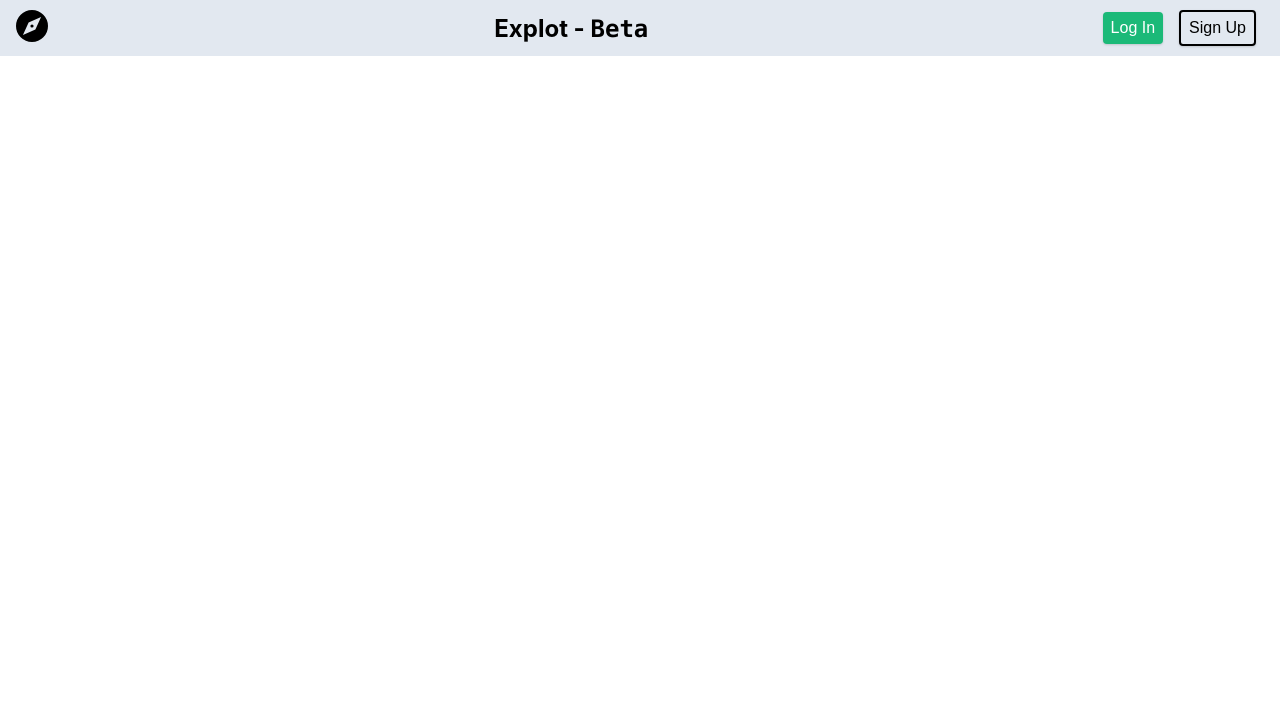
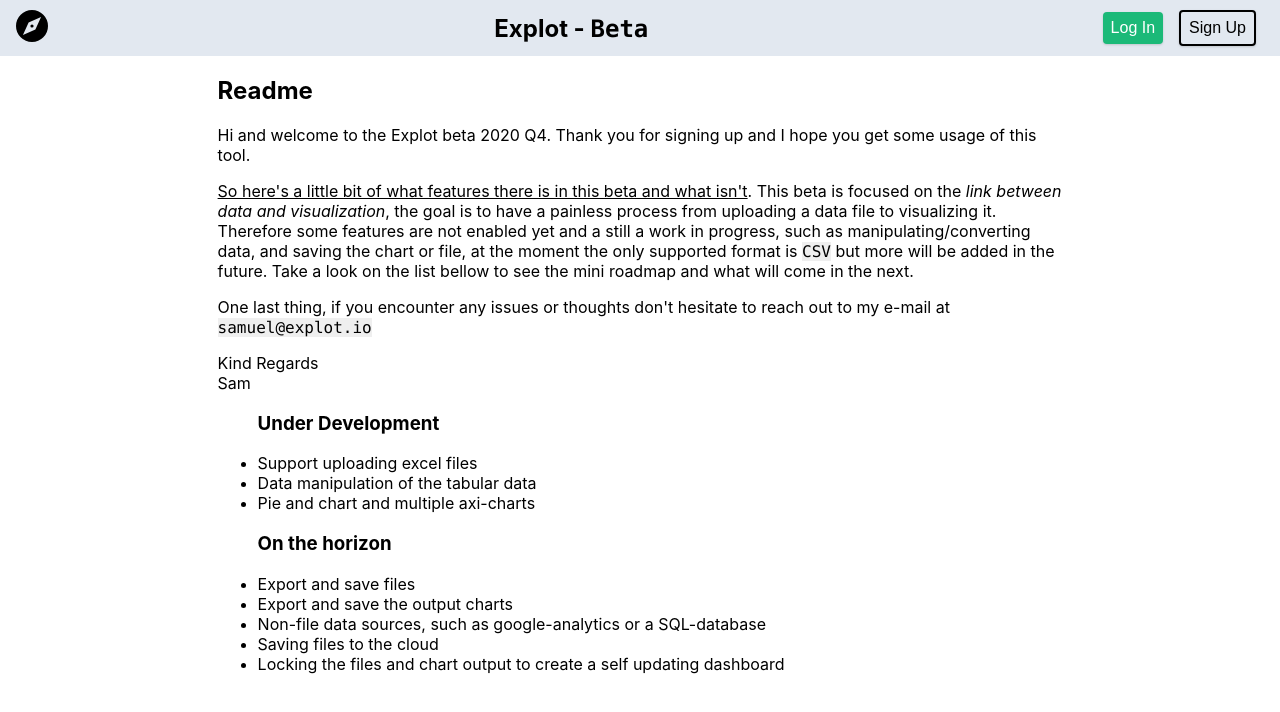
Before and after one commit to SammyGP/explot-app, a React (Create React App) app: page /readme in a window 1280 px wide. Shown: the top 712 px of the page. Built offline with nearby package versions, Linux system fonts and the light colour scheme; no server answers.

Commit message:
added readme/welcome screen

```diff
--- a/src/App.tsx
+++ b/src/App.tsx
@@ -19,6 +19,7 @@
 import AuthContext from './context/authContext'
 import Login from './components/user/login'
 import Workspace from './workspace'
+import Readme from './readme'
 
 const PrivateRoute: FunctionComponent<any> = ({
   children,
@@ -76,9 +77,7 @@
   const [activeUser, setUser] = useState<any>(null)
 
   firebase.auth.onAuthStateChanged((user) => {
-    console.log('status change', user)
     if (user && !activeUser) {
-      console.log('setting user')
       setUser(user)
     }
     if (!user) {
@@ -91,8 +90,8 @@
         <Nav />
         <Switch>
           <Route exact path='/signup' component={Signup} />
-
           <Route exact path='/login' component={Login} />
+          <Route exact path='/readme' component={Readme} />
           <Route exact path='/'>
             {activeUser ? (
               <Workspace user={activeUser} />
--- a/src/components/cell/chart-view/chartChooseChartView.tsx
+++ b/src/components/cell/chart-view/chartChooseChartView.tsx
@@ -79,6 +79,7 @@
       <ChartIconContainerStyle className='grid grid-cols-4 gap-4 mt-4'>
         {allCharts.map((chart) => (
           <div
+            key={`chart-type:${chart.type}`}
             className='mx-auto cursor-pointer'
             onClick={() => {
               setChartType(chart.type)
@@ -90,6 +91,7 @@
         ))}
         {futureCharts.map((chart) => (
           <div
+            key={`chart-type:${chart.type}`}
             className='mx-auto cursor-not-allowed opacity-50'
             style={{ opacity: 0.5, cursor: 'not-allowed' }}
           >
--- a/src/components/cell/chart-view/chartSetOptionsView.tsx
+++ b/src/components/cell/chart-view/chartSetOptionsView.tsx
@@ -4,6 +4,7 @@
 import { prepareOptions } from '../../../utils/transformer'
 import { Options } from '../../../types/types'
 import { DataFrame } from 'data-forge'
+import styled from 'styled-components'
 
 type ChartOptionsProps = {
   columns: any
@@ -11,6 +12,61 @@
   setView: any
   dataframe: DataFrame
 }
+
+const ChartOptions = styled.div``
+
+const XAxis = styled.div`
+  display: flex;
+  padding: 0.5rem;
+  label {
+    margin: 0 0.5rem 0 0.5rem;
+  }
+  select {
+    display: block;
+  }
+`
+const YAxis = styled.div`
+  padding: 0.5rem;
+  div {
+    display: flex;
+  }
+  label {
+    margin: 0 0.5rem 0 0.5rem;
+  }
+  select {
+    display: block;
+  }
+  ul {
+    list-style-type: none;
+    margin: 0;
+    padding: 0;
+    display: grid;
+    grid-template-columns: auto auto auto auto;
+  }
+`
+const Submit = styled.div`
+  width: 80%;
+  margin: auto;
+  padding: 0.5rem;
+  text-align: center;
+  button {
+    display: flex;
+    cursor: pointer;
+    appearance: none;
+    margin: auto;
+    border: none;
+    background-color: inherit;
+    outline: none;
+    &:hover {
+      transform: scale(1.05);
+    }
+    span {
+      height: 100%;
+      margin: auto;
+      margin-left: 0.5rem;
+    }
+  }
+`
 
 const ChartSetOptionsView: FunctionComponent<ChartOptionsProps> = ({
   columns,
@@ -39,7 +95,7 @@
   }
 
   return (
-    <div className='h-full w-full'>
+    <div className='h-full w-full' style={{ overflowY: 'auto' }}>
       {/*<nav> NO nav for now
         <ul className="flex">
           <li onClick={() => setTab(0)}>Dimension</li>
@@ -82,7 +138,7 @@
         {/**
          * X Axis
          */}
-        <div className='flex p-4'>
+        <XAxis>
           <XAxis32 />
           <label className='mx-2'>Set X axis</label>
           <select
@@ -94,11 +150,11 @@
               <option value={col}>{col}</option>
             ))}
           </select>
-        </div>
+        </XAxis>
         {/**
          * Y Axis
          */}
-        <div className='p-4'>
+        <YAxis className='p-4'>
           <div className='flex'>
             <YAxis32 />
             <label className='mx-2'>Set Y axis</label>
@@ -194,15 +250,15 @@
               <label>none</label>
             </li>
           </ul>
-        </div>
-        <div className='w-full text-center'>
+        </YAxis>
+        <Submit>
           <button
             className='shadow-custom mx-auto w-8 h-8 text-center shadow focus:outline-none'
             type='submit'
           >
-            <PlayOutline32 />
+            <PlayOutline32 /> <span>Continue</span>
           </button>
-        </div>
+        </Submit>
       </form>
     </div>
   )
--- a/src/components/cell/data-view/dataAddFileView.tsx
+++ b/src/components/cell/data-view/dataAddFileView.tsx
@@ -116,8 +116,16 @@
               onClick={() => {
                 // do the file parsing here
                 if (file) {
+                  console.log('reading file')
                   readAndUploadFile(file)
-                    .then((res) => setDataframe(res))
+                    .then((res) => {
+                      console.log('setting the dataframe')
+                      //@ts-ignore
+                      setDataframe((prev) => {
+                        console.log('setting it from the inside')
+                        return res
+                      })
+                    })
                     .catch((e) => throwError(e))
                 }
               }}
--- a/src/components/cell/data-view/dataTableView.tsx
+++ b/src/components/cell/data-view/dataTableView.tsx
@@ -1,4 +1,4 @@
-import React, { FunctionComponent, useState } from 'react'
+import React, { FunctionComponent, useEffect, useState } from 'react'
 import * as df from 'data-forge'
 import DataTable from 'react-data-table-component'
 import styled from 'styled-components'
@@ -13,11 +13,30 @@
   cursor: not-allowed;
 `
 
-const DataTableView: FunctionComponent<any> = ({ dataset }) => {
+const Table = styled(DataTable)`
+  .rdt_TableCol {
+    font-size: 1rem;
+  }
+  .rdt_TableCell {
+    font-family: source-code-pro, Menlo, Monaco, Consolas, 'Courier New',
+      monospace;
+  }
+`
+
+const DataTableView: FunctionComponent<{ dataframe: df.DataFrame }> = ({
+  dataframe,
+}) => {
+  // Only get the 100 first rows
+  const [data, setData] = useState(dataframe.endAt(99).toArray())
   const [isOpen, toggle] = useState(false)
-  const jsonData = new df.DataFrame(dataset).toJSON()
-  const data = JSON.parse(jsonData)
-
+  useEffect(() => {
+    // Use this to split it into chunks of 100
+    //const dfSplit = dataframe.window(99)
+    //setData(jsonData)
+  }, [])
+  if (!data) {
+    return <h1>No Data</h1>
+  }
   const columns = Object.keys(data[0]).map((item) => {
     return { name: item, selector: item }
   })
@@ -34,12 +53,8 @@
           </ul>
         )}
       </TableNavStyle>*/}
-      <DataTable
-        fixedHeader={true}
-        columns={columns}
-        data={data}
-        dense={true}
-      />
+      <span>Info span</span>
+      <Table fixedHeader={true} columns={columns} data={data} dense={true} />
     </div>
   )
 }
--- a/src/components/cell/data-view/dataViewContainer.tsx
+++ b/src/components/cell/data-view/dataViewContainer.tsx
@@ -27,7 +27,8 @@
     )
   }*/
   if (dataframe) {
-    return <DataTableView dataset={dataframe} />
+    console.log('now we got a dataset')
+    return <DataTableView dataframe={dataframe} />
   }
   return <Loading />
 }
--- a/src/components/nav.tsx
+++ b/src/components/nav.tsx
@@ -37,6 +37,16 @@
           <Logo height='32px' width='32px' />
         </Link>
         {firebase.isLoggedIn() && <Button secondary>Feedback</Button>}
+        {firebase.isLoggedIn() && (
+          <Button>
+            <Link to='/readme'>Readme</Link>
+          </Button>
+        )}
+        {firebase.isLoggedIn() && (
+          <Button>
+            <Link to='/'>Beta</Link>
+          </Button>
+        )}
       </div>
       <h2>
         <Link to='/'>
--- a/src/components/workSheet.tsx
+++ b/src/components/workSheet.tsx
@@ -8,6 +8,23 @@
 
 const Container = styled.div`
   margin-top: 3rem;
+`
+const CellAdder = styled.div`
+  width: 100%;
+  text-align: center;
+  color: #4a5568;
+  svg {
+    display: block;
+    height: 3rem;
+    width: 3rem;
+    margin: auto;
+    border-radius: 9999px;
+    &:hover {
+      box-shadow: 0 30px 60px -12px rgba(50, 50, 93, 0.25),
+        0 18px 36px -18px rgba(0, 0, 0, 0.3),
+        0 -12px 36px -8px rgba(0, 0, 0, 0.025);
+    }
+  }
 `
 
 const WorkSheet = () => {
@@ -20,7 +37,7 @@
   return (
     <Container>
       <ul>{cells}</ul>
-      <div className='w-full text-center text-gray-700'>
+      <CellAdder>
         <Add32
           className='h-12 w-12 mx-auto rounded-full hover:shadow-custom'
           onClick={() => {
@@ -39,7 +56,7 @@
           }}
         />
         Add Cell
-      </div>
+      </CellAdder>
     </Container>
   )
 }
--- /dev/null
+++ b/src/readme.tsx
@@ -0,0 +1,74 @@
+import React from 'react'
+import styled from 'styled-components'
+
+const ReadmeContainer = styled.section`
+  width: 100%;
+  min-height: 80vh;
+  div {
+    margin: auto;
+    width: 66%;
+    ul,
+    h1,
+    p {
+      text-decoration: none;
+      text-align: left;
+    }
+    code {
+      background-color: rgb(239, 239, 239);
+    }
+  }
+`
+
+const Readme = () => {
+  return (
+    <ReadmeContainer>
+      <div>
+        <h1>Readme</h1>
+        <p>
+          Hi and welcome to the Explot beta 2020 Q4. Thank you for signing up
+          and I hope you get some usage of this tool.
+        </p>
+        <p>
+          <u>
+            So here's a little bit of what features there is in this beta and
+            what isn't
+          </u>
+          . This beta is focused on the{' '}
+          <em>link between data and visualization</em>, the goal is to have a
+          painless process from uploading a data file to visualizing it.
+          Therefore some features are not enabled yet and a still a work in
+          progress, such as manipulating/converting data, and saving the chart
+          or file, at the moment the only supported format is <code>CSV</code>{' '}
+          but more will be added in the future. Take a look on the list bellow
+          to see the mini roadmap and what will come in the next.
+        </p>
+        <p>
+          One last thing, if you encounter any issues or thoughts don't hesitate
+          to reach out to my e-mail at <code>samuel@explot.io</code>
+        </p>
+        <p>
+          Kind Regards <br /> Sam
+        </p>
+        <ul>
+          <h3>Under Development</h3>
+          <li>Support uploading excel files</li>
+          <li>Data manipulation of the tabular data</li>
+          <li>Pie and chart and multiple axi-charts</li>
+          <h3>On the horizon</h3>
+          <li>Export and save files</li>
+          <li>Export and save the output charts</li>
+          <li>
+            Non-file data sources, such as google-analytics or a SQL-database
+          </li>
+          <li>Saving files to the cloud</li>
+          <li>
+            Locking the files and chart output to create a self updating
+            dashboard
+          </li>
+        </ul>
+      </div>
+    </ReadmeContainer>
+  )
+}
+
+export default Readme
--- a/src/utils/filereader.ts
+++ b/src/utils/filereader.ts
@@ -8,6 +8,7 @@
       const dataframe = dataforge.fromCSV(result, {
         dynamicTyping: true,
       })
+      console.log('DONE reading! from filereader')
       resolve(dataframe)
     }
 
@@ -15,7 +16,7 @@
       reader.abort()
       throw new Error('Error reading file')
     }
-
+    console.log('starting the reader')
     reader.readAsText(file)
   })
 }
```
Also changed, not shown: 1 other file (tests, documents, lock files or other folders).
